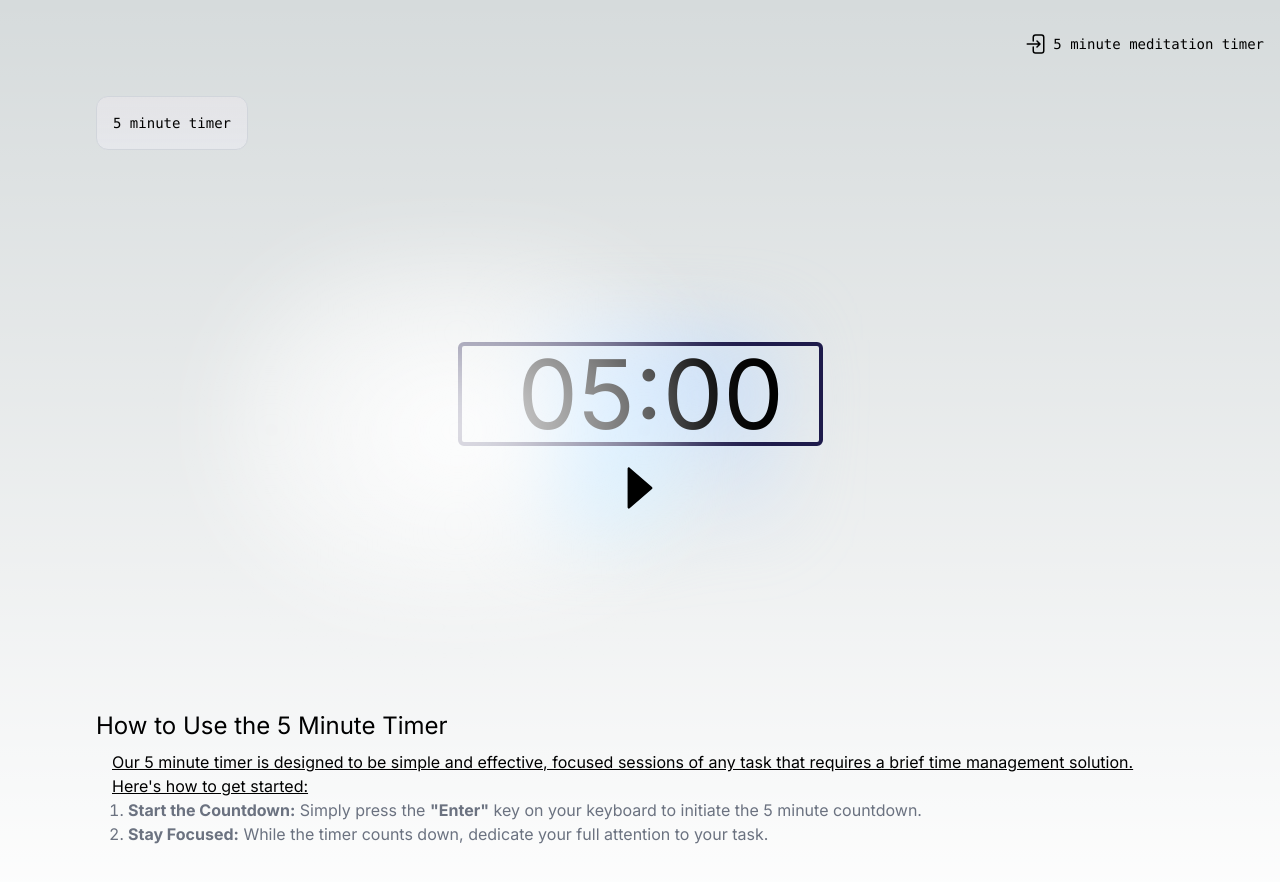
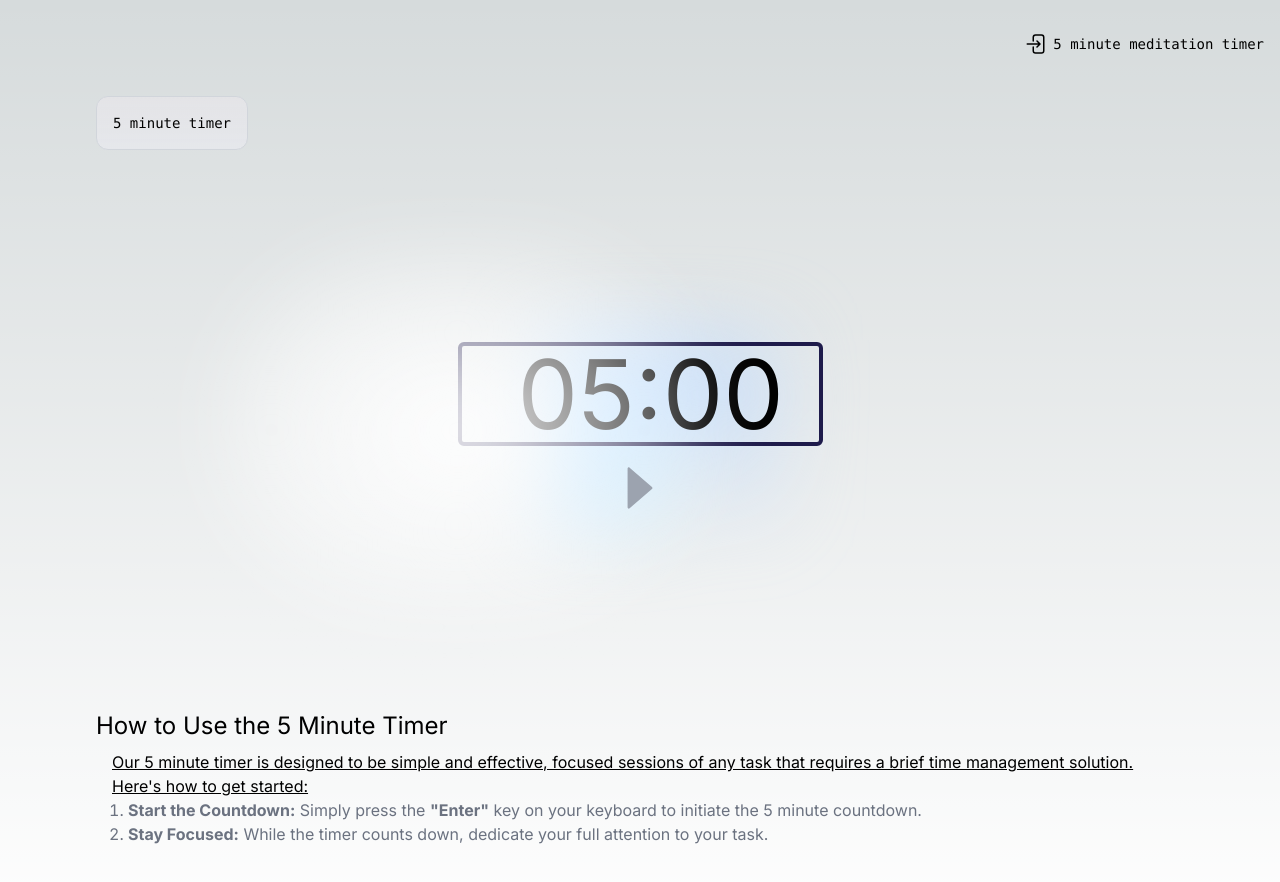
Before and after one commit to jbgf/5minutestimer, a Next.js app: page / in a window 1280 px wide. Shown: the top 882 px of the page. Built offline with nearby package versions, Linux system fonts and the light colour scheme.

Commit message:
feat: 播放按钮disabled

```diff
--- a/app/components/audio-player.tsx
+++ b/app/components/audio-player.tsx
@@ -8,6 +8,8 @@ import { Spin } from 'antd';
 
 type AudioPlayerProps = {
   src: string;
+  isAudioReady: boolean;
+  setIsAudioReady: (val: boolean) => void;
 };
 const MUTE_KEY = 'MUTE_TEST'
 
@@ -17,7 +19,7 @@ const AudioPlayer = forwardRef<AudioPlayerRef, AudioPlayerProps>((props, ref) =>
   const [audioContext, setAudioContext] = useState<AudioContext | null>(null);
   const [audioBuffer, setAudioBuffer] = useState<AudioBuffer | null>(null);
   const [gainNode, setGainNode] = useState<GainNode | null>(null);
-  const [isAudioReady, setIsAudioReady] = useState(false);
+
   const startPlay = () => {
     startAudio()
   }
@@ -63,7 +65,7 @@ const AudioPlayer = forwardRef<AudioPlayerRef, AudioPlayerProps>((props, ref) =>
       const arrayBuffer = await response.arrayBuffer();
       const audioData = await ac.decodeAudioData(arrayBuffer);
       setAudioBuffer(audioData);
-      setIsAudioReady(true); // 设置音频准备就绪状态
+      props.setIsAudioReady(true); // 设置音频准备就绪状态
     } catch (error) {
       console.error("加载音频失败:", error);
     }
@@ -116,7 +118,7 @@ const AudioPlayer = forwardRef<AudioPlayerRef, AudioPlayerProps>((props, ref) =>
     <div className='fixed z-50 left-4 top-8'>
 
 
-      <Spin spinning={!isAudioReady}><button onClick={toggleMute}><ICON className="h-6 w-6 "/></button></Spin>
+      <Spin spinning={!props.isAudioReady}><button onClick={toggleMute}><ICON className="h-6 w-6 "/></button></Spin>
     </div>
   );
 });
--- a/app/timer.tsx
+++ b/app/timer.tsx
@@ -7,6 +7,7 @@ import { useMemoizedFn } from "ahooks";
 import AudioPlayer from "./components/audio-player";
 import { AudioPlayerRef } from "./type";
 import { CaretRightOutlined, PauseOutlined } from "@ant-design/icons";
+import classNames from "classnames";
 
 dayjs.extend(duration);
 interface IProps {
@@ -19,7 +20,7 @@ interface IProps {
 export default function Timer(props: IProps) {
   const {isCountingDown, pause, start, remainingSeconds} = useCountDown({autoStart: props.autoStart, totalSeconds: 5*60/* 1 */});
   const [inited, setInited] = useState(false);
-
+  const [isAudioReady, setIsAudioReady] = useState(false);
   const playRef = useRef<AudioPlayerRef | null>(null)
   const startEnterListenner = useMemoizedFn((e) => {
     if (isCountingDown) return;
@@ -32,6 +33,7 @@ export default function Timer(props: IProps) {
     setInited(true)
   }
   const clickStart = () => {
+    if (!isAudioReady) return;
     start()
     setInited(true)
     props.onClickStart?.()
@@ -47,9 +49,9 @@ export default function Timer(props: IProps) {
   // const
   return (
       <div className="w-96">
-        {!!props.src && <AudioPlayer ref={playRef} src={props.src} />}
+        {!!props.src && <AudioPlayer isAudioReady={isAudioReady} setIsAudioReady={setIsAudioReady} ref={playRef} src={props.src} />}
         <div className="text-8xl border-indigo-950 border-4 rounded-md flex items-center pl-14">{dayjs.duration(remainingSeconds, 'second')?.format('mm:ss')}</div>
-        <div className="text-6xl relative z-10 flex justify-center pt-3" >{!isCountingDown ? <CaretRightOutlined onClick={clickStart} title={`press enter to ${inited ? `restart` : 'start'}`} /> : <PauseOutlined onClick={pause} /> }</div>
+        <div className="text-6xl relative z-10 flex justify-center pt-3" >{!isCountingDown ? <CaretRightOutlined className={classNames({'text-gray-400': !isAudioReady, 'cursor-not-allowed': !isAudioReady})} onClick={clickStart} title={`press enter to ${inited ? `restart` : 'start'}`} /> : <PauseOutlined onClick={pause} /> }</div>
       </div>
 
   );
--- a/package.json
+++ b/package.json
@@ -13,6 +13,7 @@
     "@heroicons/react": "^2.1.1",
     "ahooks": "^3.7.10",
     "antd": "^5.14.0",
+    "classnames": "^2.5.1",
     "dayjs": "^1.11.10",
     "lodash": "^4.17.21",
     "next": "14.1.0",
```
